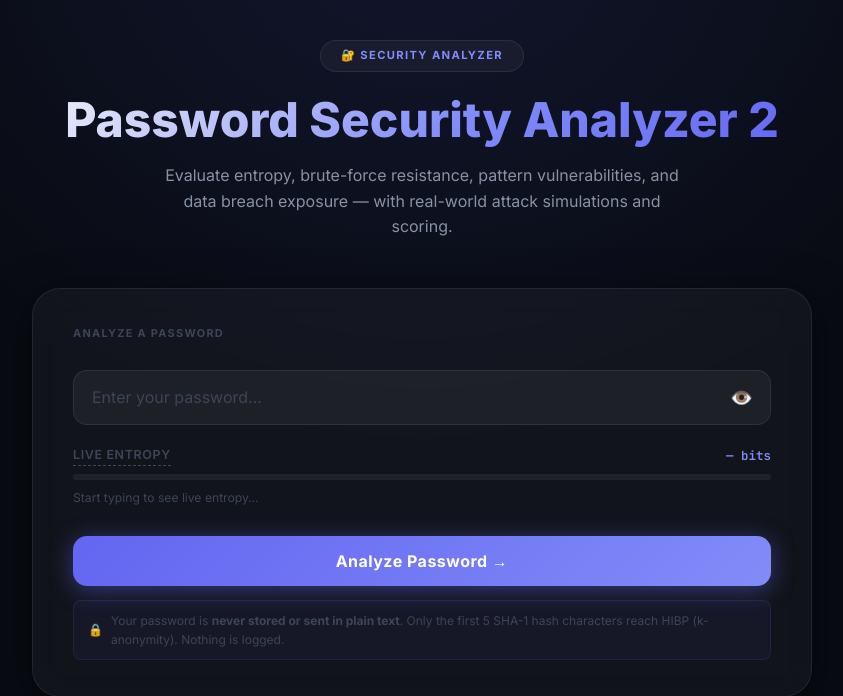
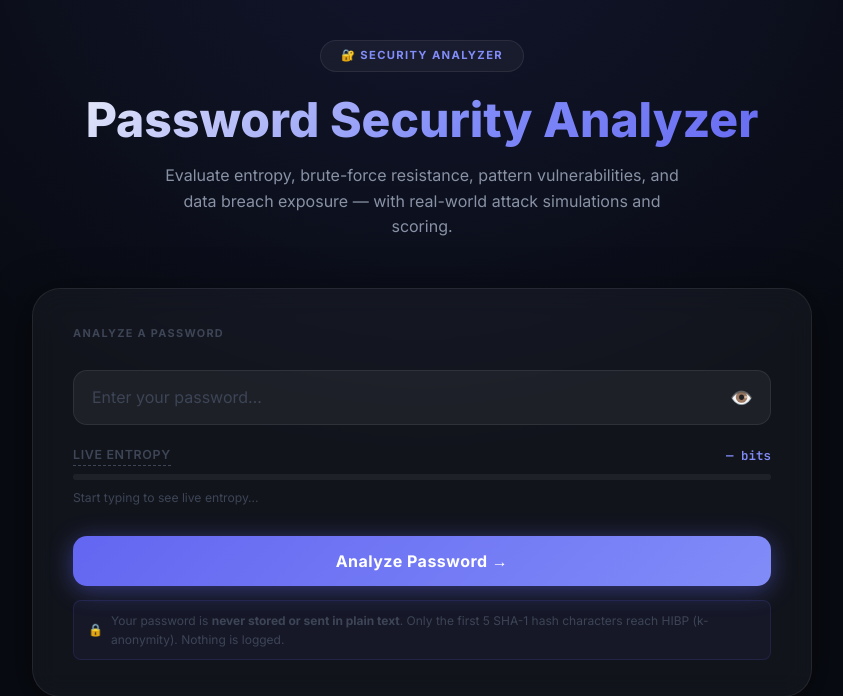
Before and after one commit to suresh-soumya/password-security-checker, a Flask app: page / in a window 1280 px wide. Shown: the top 696 px of the page, without its empty margins (218-1061 px from the left). Run offline with Flask 3, Linux system fonts and the light colour scheme.

Commit message:
back to normal

```diff
--- a/templates/index.html
+++ b/templates/index.html
@@ -343,7 +343,7 @@
   <!-- Hero -->
   <header class="hero">
     <div class="hero-badge">🔐 Security Analyzer</div>
-    <h1>Password Security Analyzer 2</h1>
+    <h1>Password Security Analyzer</h1>
     <p>Evaluate entropy, brute-force resistance, pattern vulnerabilities, and data breach exposure — with real-world attack simulations and scoring.</p>
   </header>
 
```
